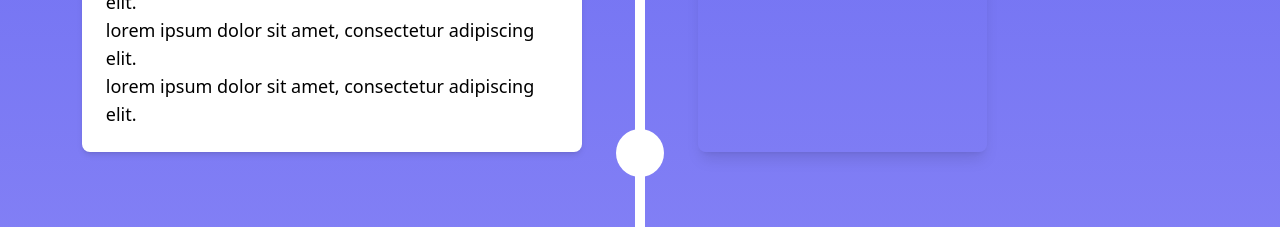
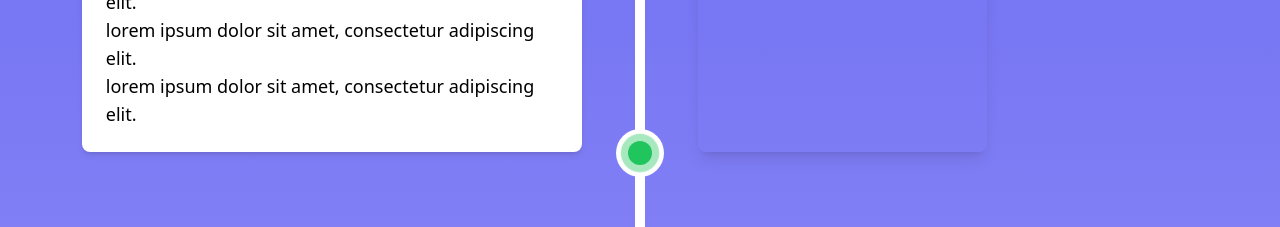
Before and after one commit to WahabJI/my-project, a Next.js app: page / in a window 1280 px wide. Shown: the part 2060-2287 px from the top of the page. Built offline with nearby package versions, Linux system fonts and the light colour scheme.

Commit message:
added an experimental ping animation

```diff
--- a/pages/index.tsx
+++ b/pages/index.tsx
@@ -228,7 +228,7 @@ export default function Home() {
                   <div className="mt-16 h-[1400px] bg-white w-[10px] rounded-lg"></div>
                 </div>
                 <div className={`bg-white rounded-full mt-[115px] absolute transition-all duration-500 ${isVisible2? 'h-16 w-16 opacity-1' : 'h-4 w-4 opacity-0.5'} ${isVisible2? 'delay-100' : ''}` }></div>
-                <div className="bg-white rounded-full w-12 h-12 mt-[465px] absolute"></div>
+                <div className="bg-white rounded-full w-12 h-12 mt-[465px] absolute justify-center flex items-center"><div className="bg-green-500 rounded-full w-6 h-6"><div className="bg-green-500 rounded-full w-6 h-6 animate-ping"></div></div></div>
                 <div className="bg-white rounded-full w-12 h-12 mt-[810px] absolute"></div>
                 <div className="bg-white rounded-full w-12 h-12 mt-[1158px] absolute"></div>
               </div>
```
